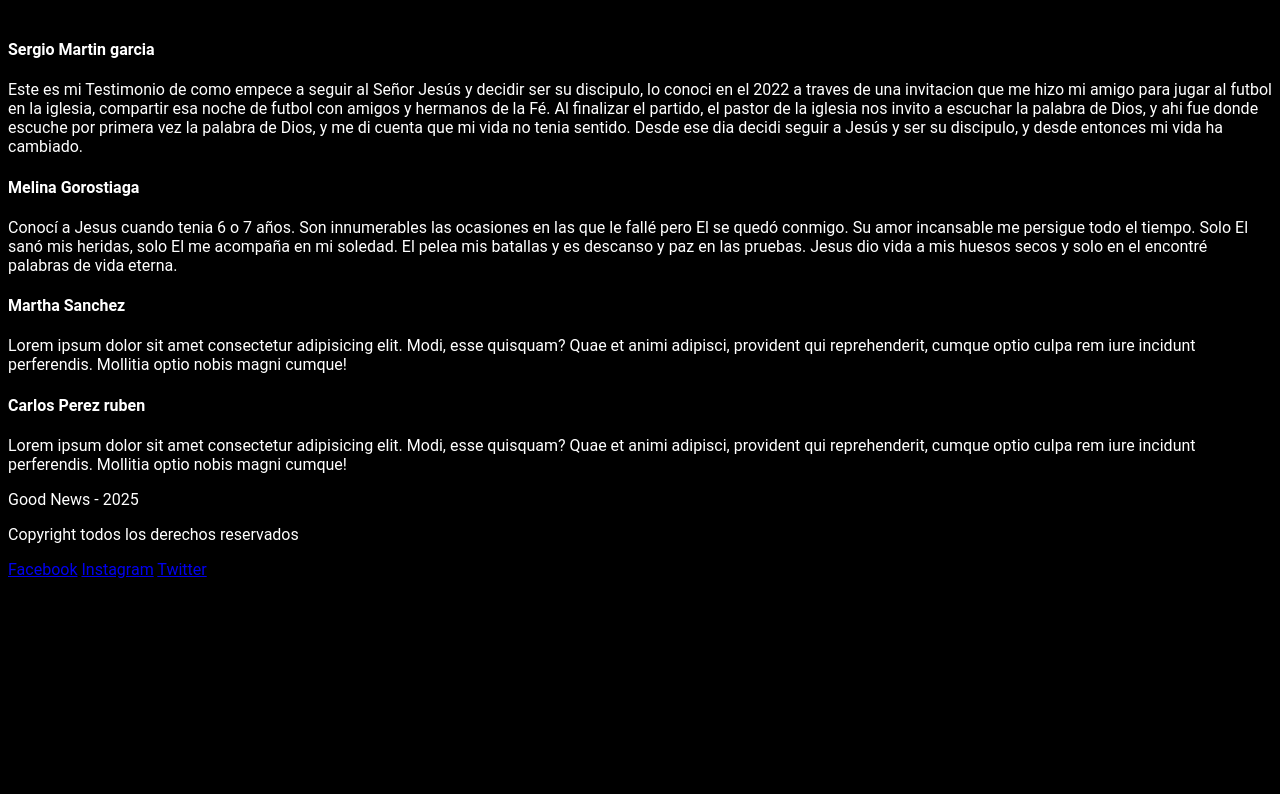
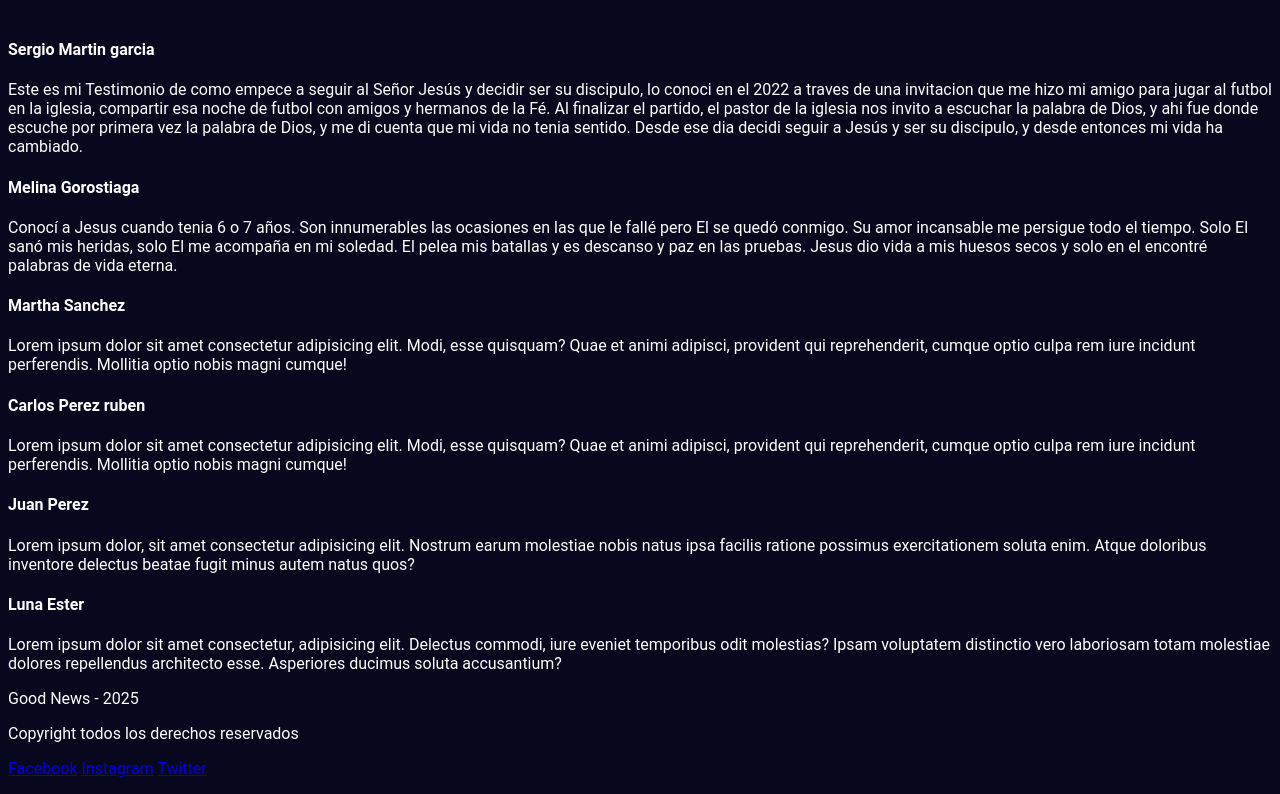
Before and after one commit to martingarcia1/Good-News, a plain HTML site: page pages/testimonios.html in a window 1280 px wide. Shown: the part 148-942 px from the top of the page. Before the commit the page ends 800 px from the top, so only its background shows below. Drawn offline with Linux system fonts and the light colour scheme.

Commit message:
agregue mas personas y tambien agruegue el icono que ira en las pestañas

```diff
--- a/pages/testimonios.html
+++ b/pages/testimonios.html
@@ -5,6 +5,7 @@
     <meta charset="UTF-8">
     <meta name="viewport" content="width=device-width, initial-scale=1.0">
     <title>Good News</title>
+    <link rel="icon" href="../assets/img/logo(1).jpeg">
     <link rel="stylesheet" href="../styles/styles.css">
 </head>
 
@@ -61,6 +62,24 @@
                     provident qui reprehenderit, cumque optio culpa rem iure incidunt perferendis. Mollitia optio nobis
                     magni cumque!</p>
             </article>
+
+            <article>
+                <h4>Juan Perez</h4>
+                <p>
+                    Lorem ipsum dolor, sit amet consectetur adipisicing elit. Nostrum earum molestiae nobis natus ipsa
+                    facilis ratione possimus exercitationem soluta enim. Atque doloribus inventore delectus beatae fugit
+                    minus autem natus quos?
+                </p>
+            </article>
+
+            <article>
+                <h4>Luna Ester</h4>
+                <p>
+                    Lorem ipsum dolor sit amet consectetur, adipisicing elit. Delectus commodi, iure eveniet temporibus
+                    odit molestias? Ipsam voluptatem distinctio vero laboriosam totam molestiae dolores repellendus
+                    architecto esse. Asperiores ducimus soluta accusantium?
+                </p>
+            </article>
         </section>
     </main>
 
--- a/styles/styles.css
+++ b/styles/styles.css
@@ -4,7 +4,7 @@
 } */
 
 body {
-    background-color: black;
+    background-color: #07071E;
     color: white;
     font-family: 'Roboto', sans-serif;
 }
```
Also changed, not shown: index.html (+1 -0 lines).
